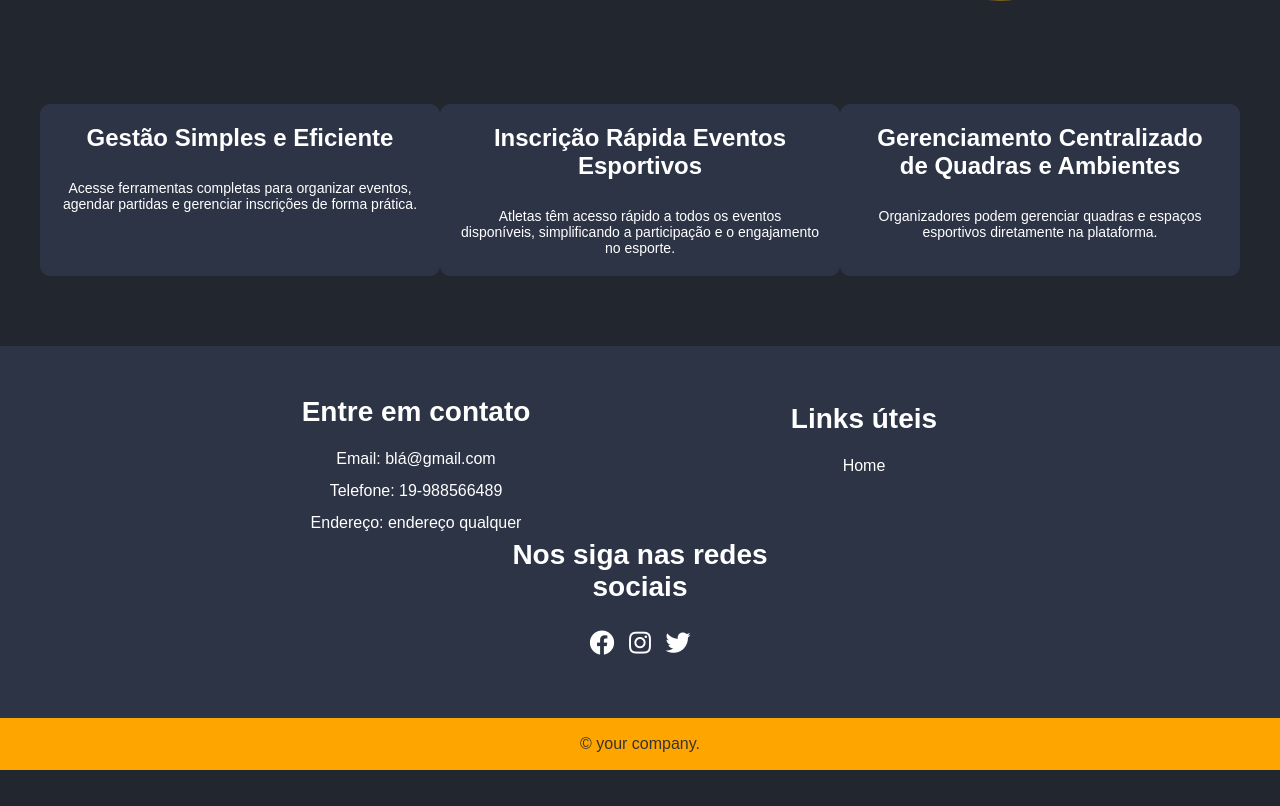
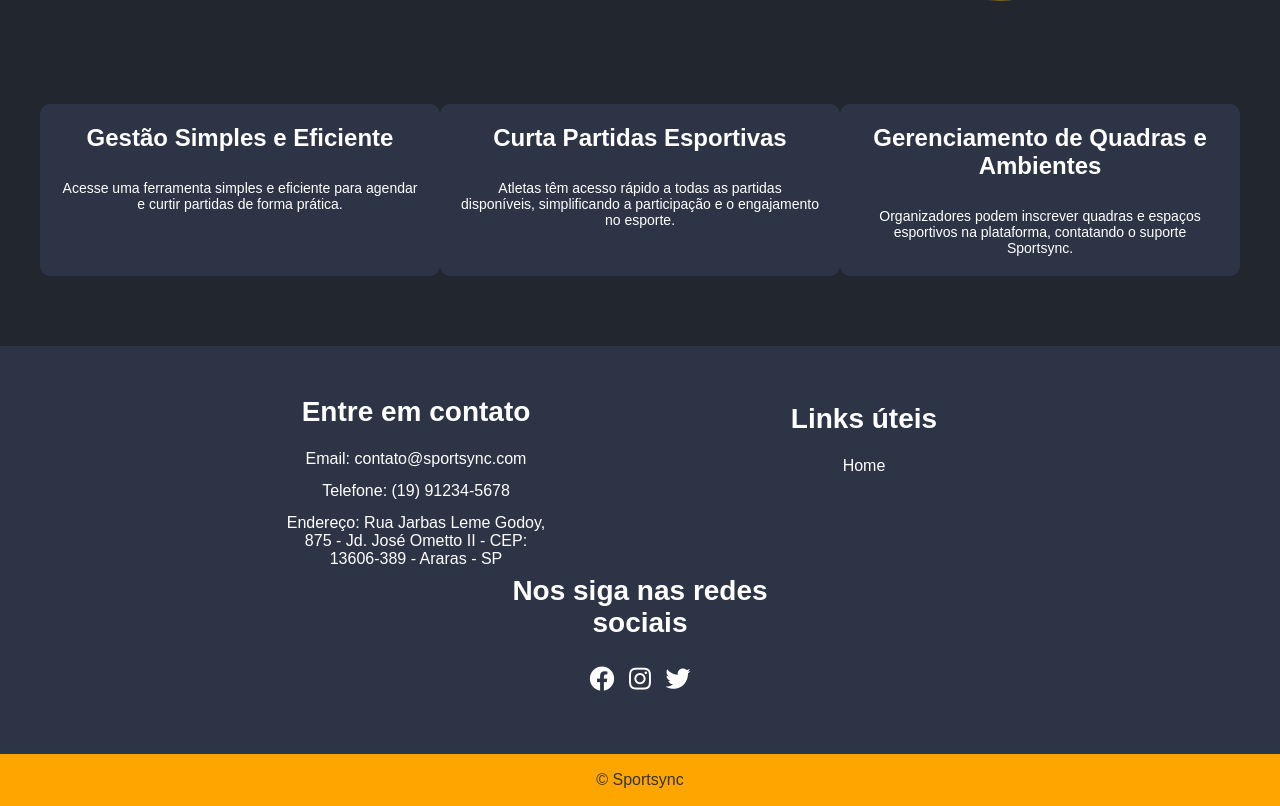
Before and after one commit to igornsferreira/fatec-dsm-pi-4sem, a Django app: page / in a window 1280 px wide. Shown: the part 471-1277 px from the top of the page. Before the commit the page ends 1241 px from the top, so only its background shows below. Run offline with Django 5.2, Linux system fonts and the light colour scheme.

Commit message:
[update] ajustes home

```diff
--- a/sportsync/sportsync_app/templates/footer.html
+++ b/sportsync/sportsync_app/templates/footer.html
@@ -4,9 +4,9 @@
     <div class="container-footer">
         <div class="footer-content">
             <h3>Entre em contato</h3>
-            <p>Email: blá@gmail.com</p>
-            <p>Telefone: 19-988566489</p>
-            <p>Endereço: endereço qualquer</p>
+            <p>Email: contato@sportsync.com</p>
+            <p>Telefone: (19) 91234-5678</p>
+            <p>Endereço: Rua Jarbas Leme Godoy, 875 - Jd. José Ometto II - CEP: 13606-389 - Araras - SP</p>
         </div>
 
         <div class="footer-content">
@@ -25,6 +25,6 @@
         </div>
     </div>
     <div class="botton-bar">
-        <p>&copy your company. </p>
+        <p>&copy Sportsync</p>
     </div>
 </footer>
--- a/sportsync/sportsync_app/templates/home.html
+++ b/sportsync/sportsync_app/templates/home.html
@@ -53,19 +53,19 @@
             <div class="feature">
                 <h3>Gestão Simples e Eficiente</h3>
                 <br>
-                <p>Acesse ferramentas completas para organizar eventos, agendar partidas e gerenciar inscrições de forma
+                <p>Acesse uma ferramenta simples e eficiente para agendar e curtir partidas de forma
                     prática.</p>
             </div>
             <div class="feature">
-                <h3>Inscrição Rápida Eventos Esportivos</h3>
+                <h3>Curta Partidas Esportivas</h3>
                 <br>
-                <p>Atletas têm acesso rápido a todos os eventos disponíveis, simplificando a participação e o
+                <p>Atletas têm acesso rápido a todas as partidas disponíveis, simplificando a participação e o
                     engajamento no esporte.</p>
             </div>
             <div class="feature">
-                <h3>Gerenciamento Centralizado de Quadras e Ambientes</h3>
+                <h3>Gerenciamento de Quadras e Ambientes</h3>
                 <br>
-                <p>Organizadores podem gerenciar quadras e espaços esportivos diretamente na plataforma.</p>
+                <p>Organizadores podem inscrever quadras e espaços esportivos na plataforma, contatando o suporte Sportsync.</p>
             </div>
         </section>
     </div>
```
